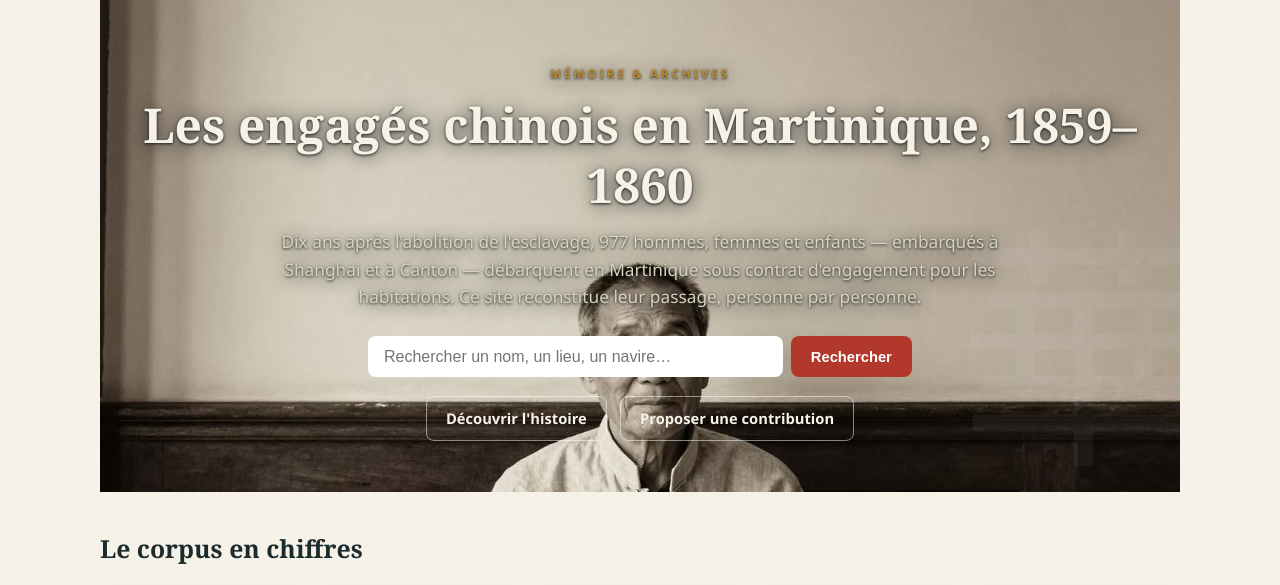
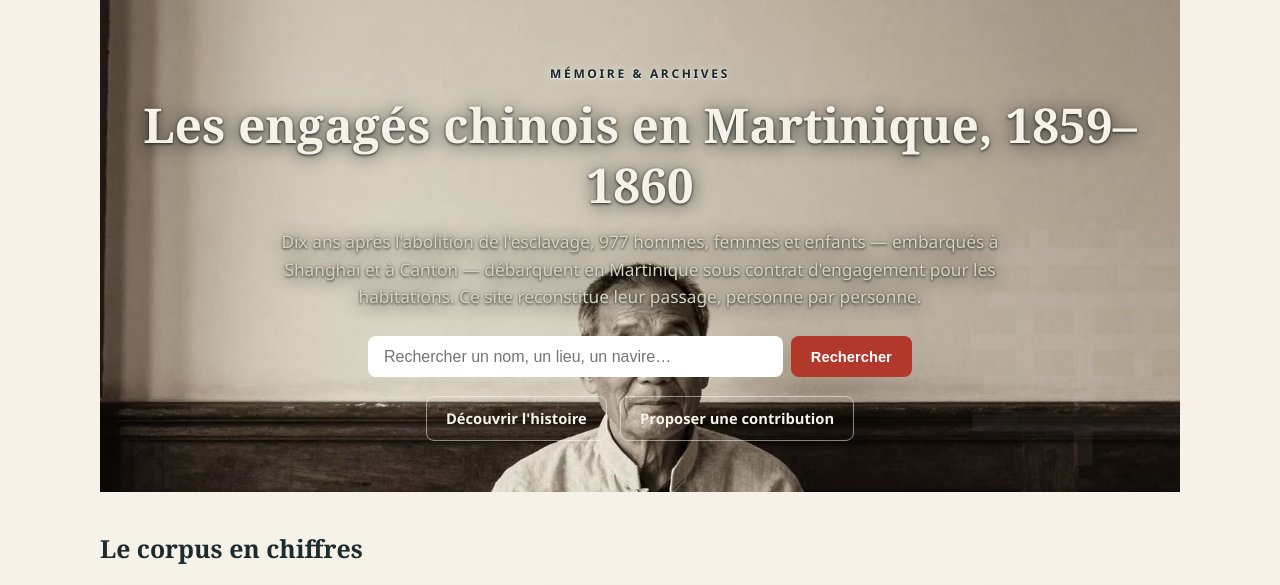
Before and after one commit to jeannegils-web/chinois-martinique-1859, a plain HTML site: page index.html in a window 1280 px wide. Shown: the part 149-734 px from the top of the page. Drawn offline with Linux system fonts and the light colour scheme.

Commit message:
Accueil : eyebrow « Memoire & archives » en couleur sombre, halo clair pour la lisibilite

```diff
--- a/css/style.css
+++ b/css/style.css
@@ -88,7 +88,7 @@ a:hover { color: var(--accent); }
   color: var(--paper); padding: 4rem 0 3.2rem; text-align: center; position: relative; overflow: hidden;
 }
 .hero > .container { position: relative; z-index: 1; }
-.hero h1, .hero .lead, .hero .eyebrow {
+.hero h1, .hero .lead {
   text-shadow: 0 1px 3px rgba(15, 24, 26, .9), 0 2px 18px rgba(15, 24, 26, .75);
 }
 .hero::after {
@@ -97,7 +97,10 @@ a:hover { color: var(--accent); }
 }
 .hero h1 { font-size: clamp(1.8rem, 4vw, 3rem); margin: 0 0 .8rem; }
 .hero p.lead { max-width: 46rem; margin: 0 auto 1.6rem; color: #d9d2bd; font-size: 1.08rem; }
-.hero .eyebrow { color: var(--gold); text-transform: uppercase; letter-spacing: .22em; font-size: .75rem; font-weight: 600; }
+.hero .eyebrow {
+  color: #16262a; text-transform: uppercase; letter-spacing: .22em; font-size: .75rem; font-weight: 700;
+  text-shadow: 0 1px 2px rgba(255,255,255,.85), 0 0 10px rgba(255,255,255,.6);
+}
 
 .quick-search { display: flex; gap: .5rem; max-width: 34rem; margin: 0 auto; flex-wrap: wrap; justify-content: center; }
 .quick-search input {
```
